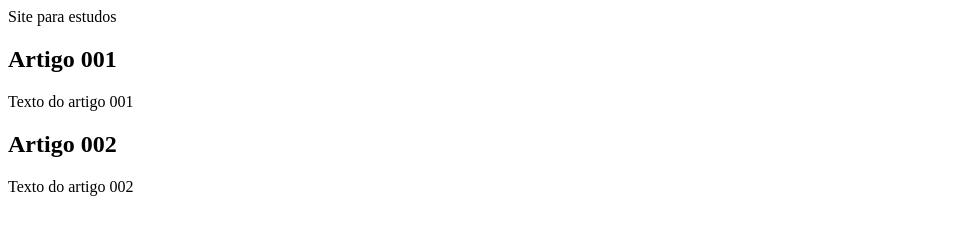
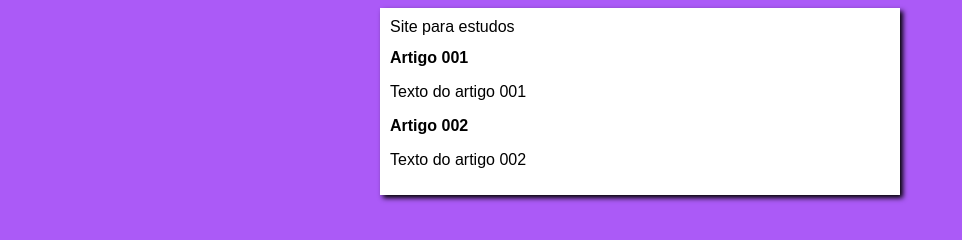
Before and after one commit to fsantos4/projeto-estudo, a plain HTML site: page index.html in a window 1280 px wide. Shown: the whole page, without its empty margins (0-962 px from the left). Drawn offline with Linux system fonts and the light colour scheme.

Commit message:
iniciei o designer

```diff
--- /dev/null
+++ b/estilos/style.css
@@ -0,0 +1,16 @@
+*{
+    font-family: Arial, Helvetica, sans-serif;
+    font-size: 16px;
+}
+
+body {
+    background: rgb(171, 90, 247);
+}
+
+main {
+    background: #ffffff;
+    width: 500px;
+    margin: auto;
+    padding: 10px;
+    box-shadow: 3px 3px 5px #000000;
+}
--- a/index.html
+++ b/index.html
@@ -4,6 +4,7 @@
     <meta charset="UTF-8">
     <meta name="viewport" content="width=device-width, initial-scale=1.0">
     <title>Site para estudo Curso em video</title>
+    <link rel="stylesheet" href="estilos/style.css">
 </head>
 <body>
     <main>
```
